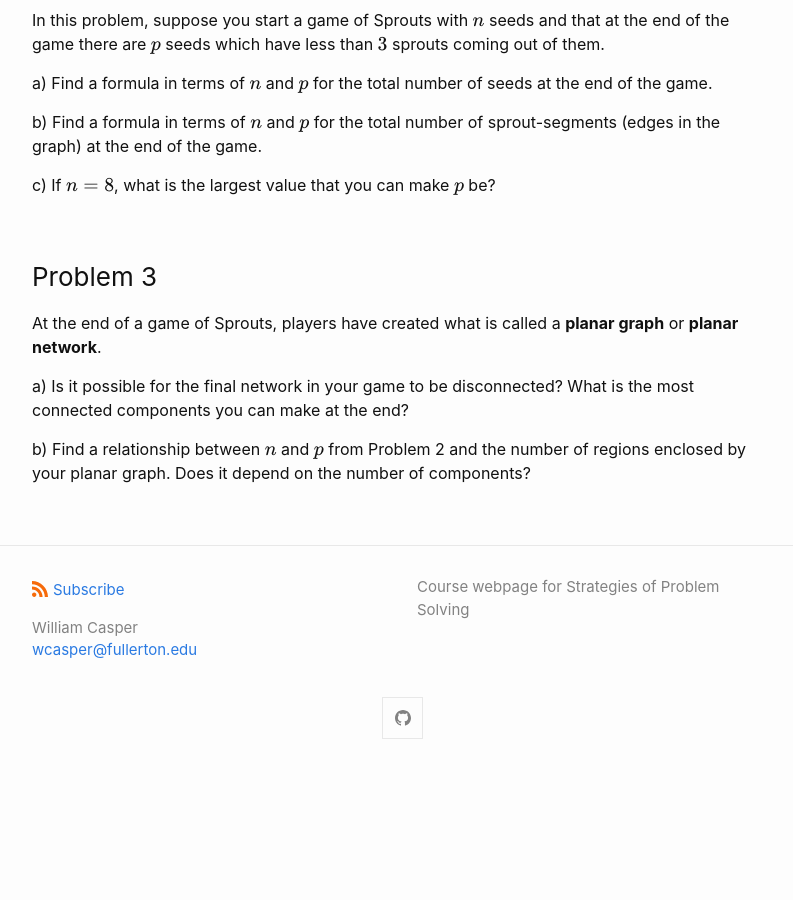
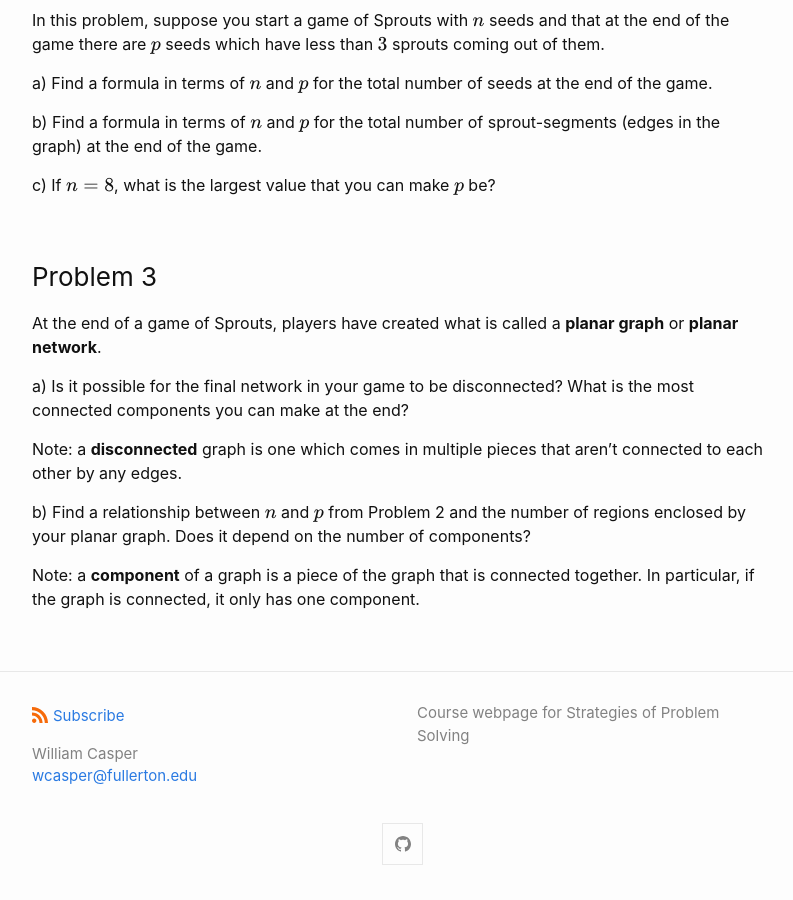
Before and after one commit to wcasper/math180fall2025, a Jekyll site: the page built from _inclass/task2.md, in a window 1280 px wide and 900 px high, scrolled down 720 px. Shown: the whole window, without its empty margins (238-1031 px from the left). Built offline with Jekyll 4.4.1, drawn with Linux system fonts in a browser that asks for light colours; formulas are drawn with MathJax 3; before the commit the page ends 1494 px from its top, so only the background shows below that.

Commit message:
added defs

```diff
--- a/_inclass/task2.md
+++ b/_inclass/task2.md
@@ -36,4 +36,8 @@ At the end of a game of Sprouts, players have created what is called a **planar
 
 a) Is it possible for the final network in your game to be disconnected?  What is the most connected components you can make at the end?
 
+Note: a **disconnected** graph is one which comes in multiple pieces that aren't connected to each other by any edges.
+
 b) Find a relationship between $$n$$ and $$p$$ from Problem 2 and the number of regions enclosed by your planar graph.  Does it depend on the number of components?
+
+Note: a **component** of a graph is a piece of the graph that is connected together.  In particular, if the graph is connected, it only has one component.
```
